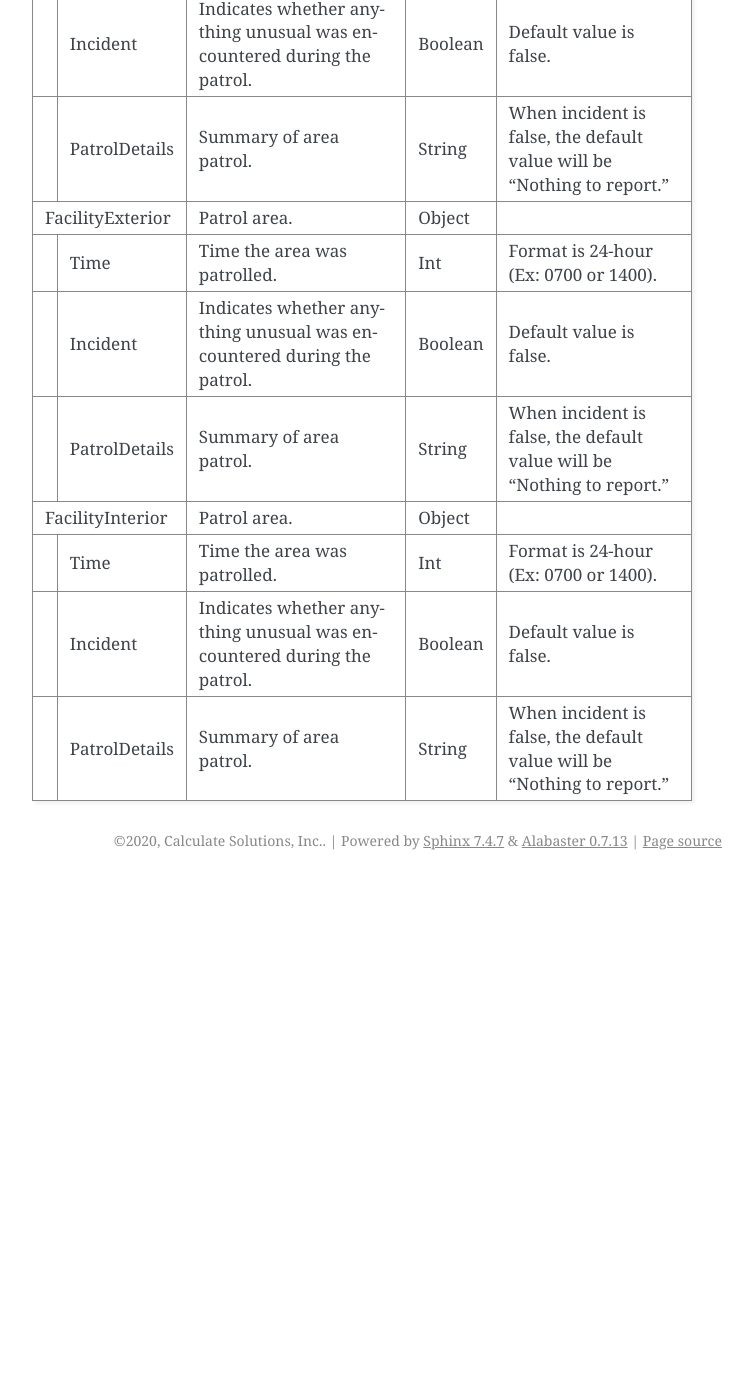
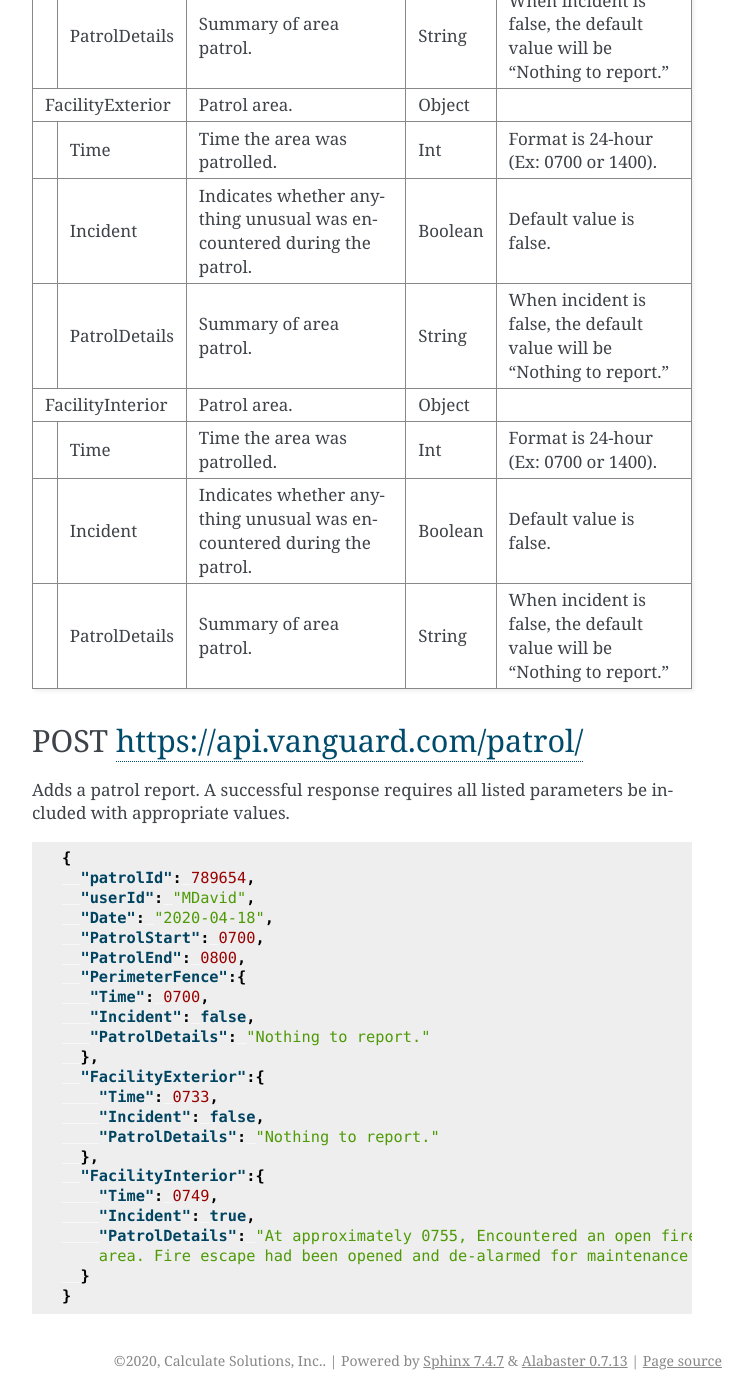
Before and after one commit to OfficePop/SphinxSite, a Sphinx documentation site: the page built from doc/index.rst, in a window 1280 px wide and 1400 px high, scrolled down 760 px. Shown: the whole window, without its empty margins (388-1141 px from the left). Built offline with Sphinx 7.4.7, drawn with Linux system fonts in a browser that asks for light colours; before the commit the page ends 1640 px from its top, so only the background shows below that; some of the changed text lies outside the part shown.

Commit message:
Update index.rst

```diff
--- a/doc/index.rst
+++ b/doc/index.rst
@@ -61,3 +55,34 @@ Add a patrol report.
 |    |PatrolDetails| Summary of area patrol.     |  String    | When incident is false, the default |
 |    |             |                             |            | value will be "Nothing to report."  |
 +----+-------------+-----------------------------+------------+-------------------------------------+
+
+POST https://api.vanguard.com/patrol/
+=====================================
+
+Adds a patrol report. A successful response requires all listed parameters be included with appropriate values.
+
+.. code-block:: json
+
+   {
+     "patrolId": 789654,
+     "userId": "MDavid",
+     "Date": "2020-04-18",
+     "PatrolStart": 0700,
+     "PatrolEnd": 0800,
+     "PerimeterFence":{
+      "Time": 0700,
+      "Incident": false,
+      "PatrolDetails": "Nothing to report."
+     },
+     "FacilityExterior":{
+       "Time": 0733,
+       "Incident": false,
+       "PatrolDetails": "Nothing to report."
+     },
+     "FacilityInterior":{
+       "Time": 0749,
+       "Incident": true,
+       "PatrolDetails": "At approximately 0755, Encountered an open fire escape in western corridor. Notified dispatcher, closed fire escape, and queried individuals in the
+       area. Fire escape had been opened and de-alarmed for maintenance but was not properly closed."
+     }
+   }
```
Also changed, not shown: other parts of doc/index.rst (+0 -6 lines).
